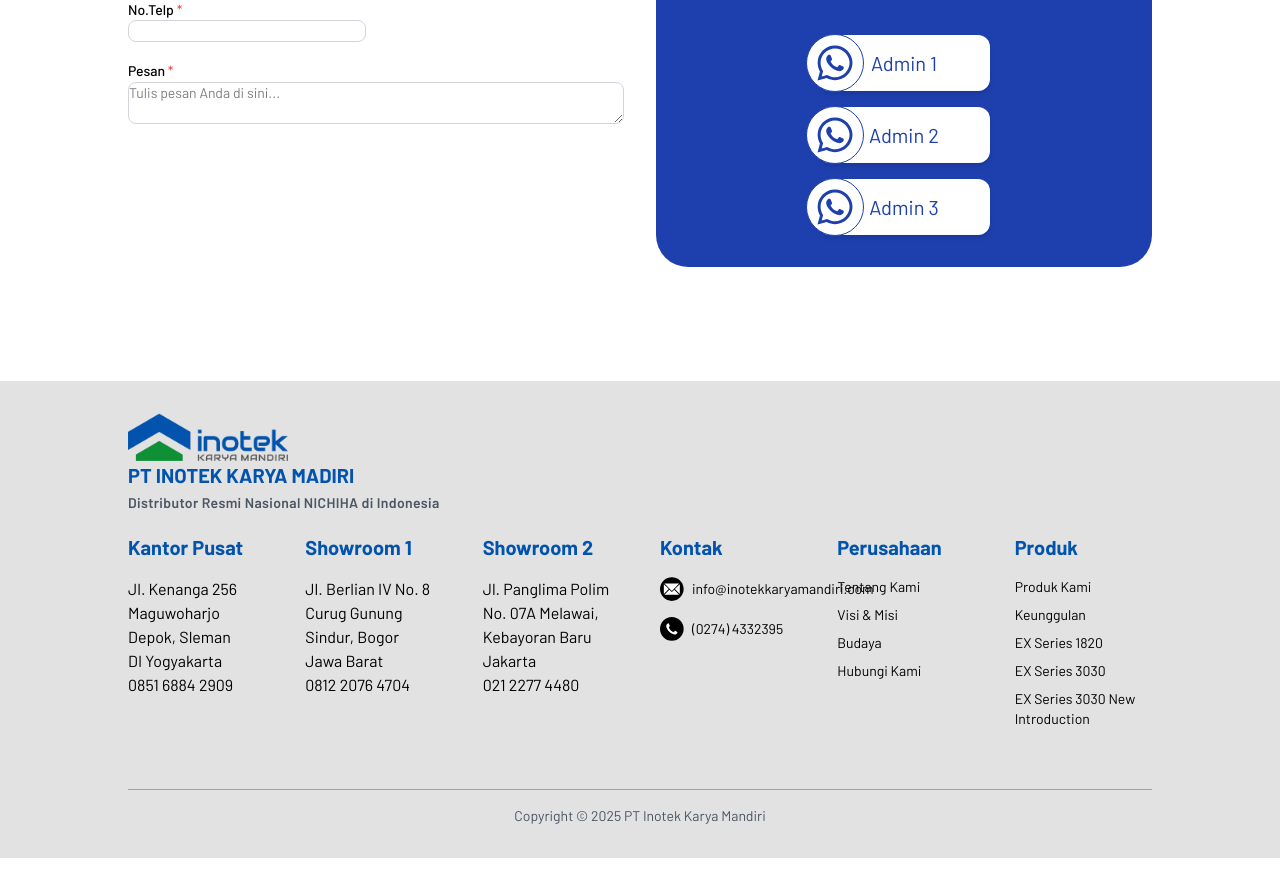
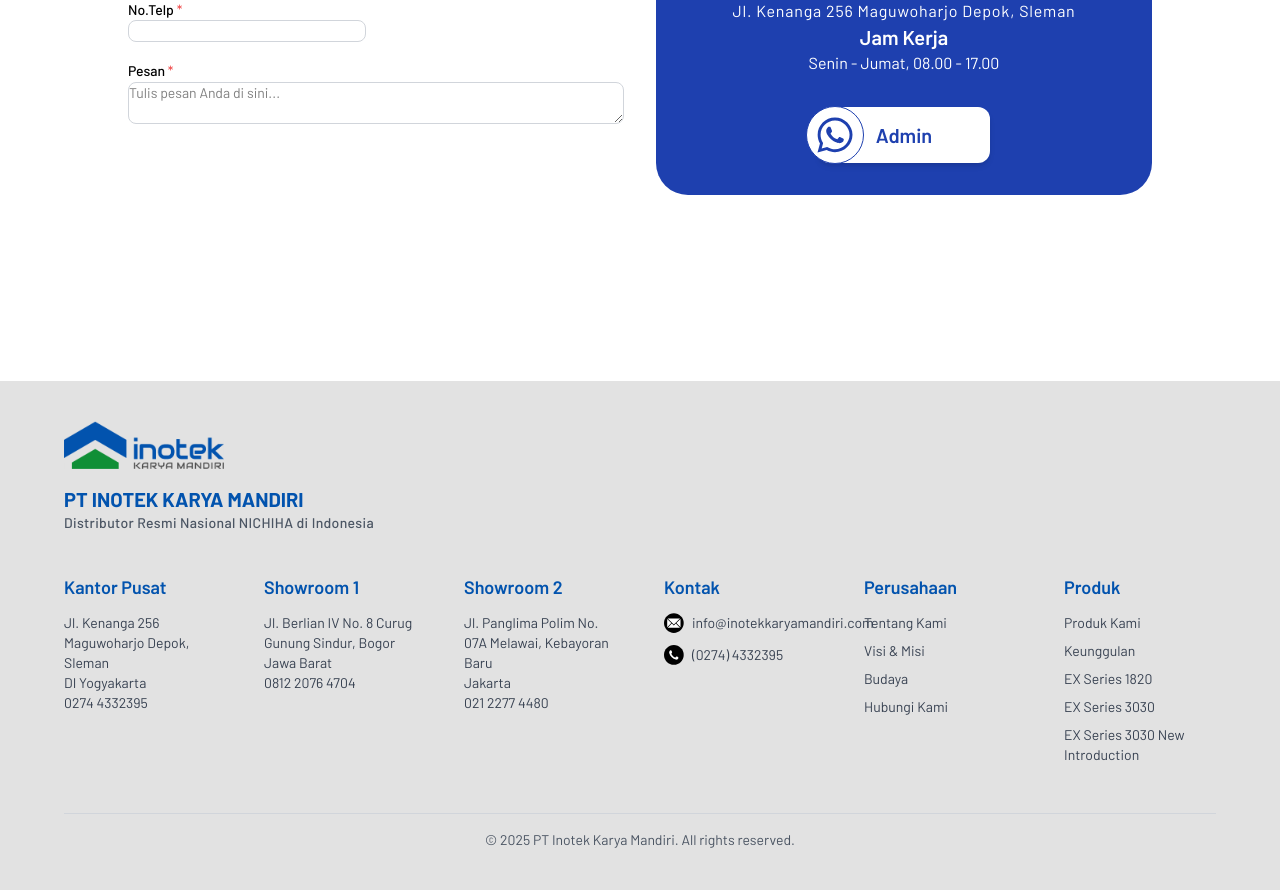
Before and after one commit to stebern17/inoteknextjs, a Next.js app: page /contactform in a window 1280 px wide. Shown: the part 431-1321 px from the top of the page. Before the commit the page ends 1289 px from the top, so only its background shows below. Built offline with nearby package versions, Linux system fonts and the light colour scheme.

Commit message:
feat: update Footer and AdminButton components for improved layout and functionality

```diff
--- a/src/app/blocks/Footer.jsx
+++ b/src/app/blocks/Footer.jsx
@@ -3,74 +3,81 @@ import Link from "next/link";
 
 function Footer() {
   return (
-    <footer className="bg-[#E2E2E2] py-8 font-display flex flex-col content gap-5 ">
-      <div className="flex flex-col">
+    <footer className="bg-[#E2E2E2] py-10 font-display">
+      <div className="container mx-auto px-6 lg:px-16">
+        {/* Header Logo & Company Info */}
+        <div className="flex flex-col items-start gap-4 mb-10">
           <img
             src="/logo-inotek.svg"
             alt="Inotek Karya Mandiri"
             className="w-40 h-auto"
           />
-        <div className="flex flex-col gap-1">
+          <div>
             <h2 className="text-xl font-bold text-[#0253AE]">
-            PT INOTEK KARYA MADIRI
+              PT INOTEK KARYA MANDIRI
             </h2>
-          <p className="text-gray-600 font-semibold text-sm tracking-wide">
+            <p className="text-gray-600 font-medium text-sm tracking-wide">
               Distributor Resmi Nasional NICHIHA di Indonesia
             </p>
           </div>
         </div>
-      <div className="container w-full grid grid-cols-1 md:grid-cols-3 lg:grid-cols-4 xl:grid-cols-6 gap-10 items-start">
+
+        {/* Grid Section */}
+        <div className="grid grid-cols-1 sm:grid-cols-2 md:grid-cols-3 lg:grid-cols-4 xl:grid-cols-6 gap-12">
           {/* Kantor Pusat */}
-        <div className="flex flex-col gap-4">
-          <h2 className="text-xl font-bold text-[#0253AE]">Kantor Pusat</h2>
-          <div>
-            <p>Jl. Kenanga 256 Maguwoharjo Depok, Sleman</p>
-            <p>DI Yogyakarta</p>
-            <p>0851 6884 2909</p>
-          </div>
+          <div className="space-y-3">
+            <h2 className="text-lg font-semibold text-[#0253AE]">
+              Kantor Pusat
+            </h2>
+            <p className="text-sm text-gray-700">
+              Jl. Kenanga 256 Maguwoharjo Depok, Sleman <br /> DI Yogyakarta
+              <br /> 0274 4332395
+            </p>
           </div>
 
           {/* Showroom 1 */}
-        <div className="flex flex-col gap-4">
-          <h2 className="text-xl font-bold text-[#0253AE]">Showroom 1</h2>
-          <div>
-            <p>Jl. Berlian IV No. 8 Curug Gunung Sindur, Bogor</p>
-            <p>Jawa Barat</p>
-            <p>0812 2076 4704</p>
-          </div>
+          <div className="space-y-3">
+            <h2 className="text-lg font-semibold text-[#0253AE]">Showroom 1</h2>
+            <p className="text-sm text-gray-700">
+              Jl. Berlian IV No. 8 Curug Gunung Sindur, Bogor <br /> Jawa Barat
+              <br /> 0812 2076 4704
+            </p>
           </div>
 
           {/* Showroom 2 */}
-        <div className="flex flex-col gap-4">
-          <h2 className="text-xl font-bold text-[#0253AE]">Showroom 2</h2>
-          <div>
-            <p>Jl. Panglima Polim No. 07A Melawai, Kebayoran Baru</p>
-            <p>Jakarta</p>
-            <p>021 2277 4480</p>
-          </div>
+          <div className="space-y-3">
+            <h2 className="text-lg font-semibold text-[#0253AE]">Showroom 2</h2>
+            <p className="text-sm text-gray-700">
+              Jl. Panglima Polim No. 07A Melawai, Kebayoran Baru <br /> Jakarta
+              <br /> 021 2277 4480
+            </p>
           </div>
 
           {/* Kontak */}
-        <div className="flex flex-col gap-4">
-          <h2 className="text-xl font-bold text-[#0253AE]">Kontak</h2>
-          <div className="flex items-center gap-2">
-            <img src="/icons/Email.svg" alt="email" className="w-6 h-6" />
-            <p className="text-sm">info@inotekkaryamandiri.com</p>
+          <div className="space-y-3">
+            <h2 className="text-lg font-semibold text-[#0253AE]">Kontak</h2>
+            <div className="flex items-center gap-2 text-sm text-gray-700">
+              <img src="/icons/Email.svg" alt="email" className="w-5 h-5" />
+              info@inotekkaryamandiri.com
             </div>
-          <div className="flex items-center gap-2">
-            <img src="/icons/TelponIcon.svg" alt="Phone" className="w-6 h-6" />
-            <p className="text-sm">(0274) 4332395</p>
+            <div className="flex items-center gap-2 text-sm text-gray-700">
+              <img
+                src="/icons/TelponIcon.svg"
+                alt="phone"
+                className="w-5 h-5"
+              />
+              (0274) 4332395
             </div>
           </div>
 
           {/* Perusahaan */}
-        <div className="flex flex-col gap-4">
-          <h2 className="text-xl font-bold text-[#0253AE]">Perusahaan</h2>
-          <ul className="flex flex-col gap-2 text-sm">
+          <div className="space-y-3">
+            <h2 className="text-lg font-semibold text-[#0253AE]">Perusahaan</h2>
+            <ul className="flex flex-col gap-2 text-sm text-gray-700">
               <li>
                 <Link
                   href="/companyprofile#companyprocrsl"
-                className="inline-block hover:scale-110 transition-transform duration-300"
+                  className="hover:text-[#0253AE] transition-colors"
                 >
                   Tentang Kami
                 </Link>
@@ -78,7 +85,7 @@ function Footer() {
               <li>
                 <Link
                   href="/companyprofile#visimisi"
-                className="inline-block hover:scale-110 transition-transform duration-300"
+                  className="hover:text-[#0253AE] transition-colors"
                 >
                   Visi & Misi
                 </Link>
@@ -86,7 +93,7 @@ function Footer() {
               <li>
                 <Link
                   href="/companyprofile#budaya"
-                className="inline-block hover:scale-110 transition-transform duration-300"
+                  className="hover:text-[#0253AE] transition-colors"
                 >
                   Budaya
                 </Link>
@@ -94,7 +101,7 @@ function Footer() {
               <li>
                 <Link
                   href="/contactform#contact-form"
-                className="inline-block hover:scale-110 transition-transform duration-300"
+                  className="hover:text-[#0253AE] transition-colors"
                 >
                   Hubungi Kami
                 </Link>
@@ -103,46 +110,34 @@ function Footer() {
           </div>
 
           {/* Produk */}
-        <div className="flex flex-col gap-4">
-          <h2 className="text-xl font-bold text-[#0253AE]">Produk</h2>
-          <ul className="flex flex-col gap-2 text-sm">
+          <div className="space-y-3">
+            <h2 className="text-lg font-semibold text-[#0253AE]">Produk</h2>
+            <ul className="flex flex-col gap-2 text-sm text-gray-700">
               <li>
-              <Link
-                href="/product"
-                className="inline-block hover:scale-110 transition-transform duration-300"
-              >
+                <Link href="/product" className="hover:text-[#0253AE]">
                   Produk Kami
                 </Link>
               </li>
               <li>
                 <Link
                   href="/nichiha#keunggulan"
-                className="inline-block hover:scale-110 transition-transform duration-300"
+                  className="hover:text-[#0253AE]"
                 >
                   Keunggulan
                 </Link>
               </li>
               <li>
-              <Link
-                href="/product"
-                className="inline-block hover:scale-110 transition-transform duration-300"
-              >
+                <Link href="/product" className="hover:text-[#0253AE]">
                   EX Series 1820
                 </Link>
               </li>
               <li>
-              <Link
-                href="/product"
-                className="inline-block hover:scale-110 transition-transform duration-300"
-              >
+                <Link href="/product" className="hover:text-[#0253AE]">
                   EX Series 3030
                 </Link>
               </li>
               <li>
-              <Link
-                href="/product"
-                className="inline-block hover:scale-110 transition-transform duration-300"
-              >
+                <Link href="/product" className="hover:text-[#0253AE]">
                   EX Series 3030 New Introduction
                 </Link>
               </li>
@@ -151,10 +146,11 @@ function Footer() {
         </div>
 
         {/* Copyright */}
-      <div className="border-t border-gray-400 mt-10 pt-4 text-center">
+        <div className="border-t border-gray-300 mt-12 pt-4 text-center">
           <p className="text-sm text-gray-600">
-          Copyright © 2025 PT Inotek Karya Mandiri
+            © 2025 PT Inotek Karya Mandiri. All rights reserved.
           </p>
+        </div>
       </div>
     </footer>
   );
--- a/src/app/components/AdminButton.jsx
+++ b/src/app/components/AdminButton.jsx
@@ -5,15 +5,17 @@ import { motion } from "framer-motion";
 
 export default function AdminButton({ link, text, className }) {
   return (
-    <motion.button
+    <motion.a
       href={link}
+      target="_blank"
+      rel="noopener noreferrer"
       className={`bg-white relative text-[#1E40AF] font-display text-center rounded-xl shadow-md hover:shadow-lg transition-shadow duration-300 py-[14px] ${className}`}
       whileHover={{ scale: 1.05 }}
     >
-      <div className="absolute rounded-full z-50 border p-2 -top-[1px] -left-3 border-[#1E40AF] bg-white">
+      <div className="absolute rounded-full border p-2 -top-[1px] -left-3 border-[#1E40AF] bg-white">
         <FaWhatsapp stroke="#1E40AF" className="size-10" />
       </div>
       {text}
-    </motion.button>
+    </motion.a>
   );
 }
--- a/src/app/contactform/CTASection.jsx
+++ b/src/app/contactform/CTASection.jsx
@@ -22,19 +22,9 @@ export default function CTASection() {
       </div>
       <div className="flex flex-col justify-center items-center w-full gap-4">
         <AdminButton
-          link="#"
-          text="Admin 1"
-          className="w-[80%] md:w-[40%]  text-xl"
-        />
-        <AdminButton
-          link="#"
-          text="Admin 2"
-          className="w-[80%] md:w-[40%] text-xl"
-        />
-        <AdminButton
-          link="#"
-          text="Admin 3"
-          className="w-[80%] md:w-[40%]  text-xl"
+          link="https://wa.link/fbtq9l"
+          text="Admin"
+          className="w-[80%] md:w-[40%] font-semibold  text-xl"
         />
       </div>
     </section>
```
Lines whose indentation alone changed are shown as unchanged.
